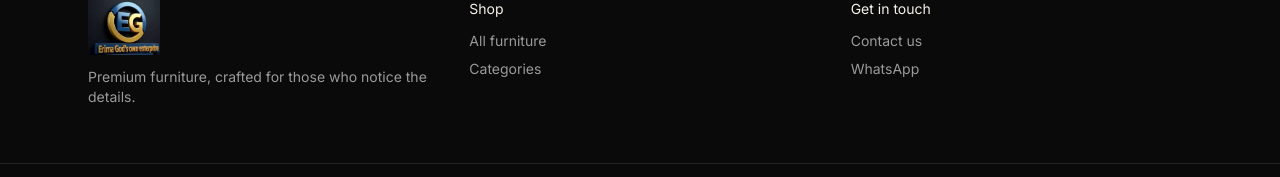
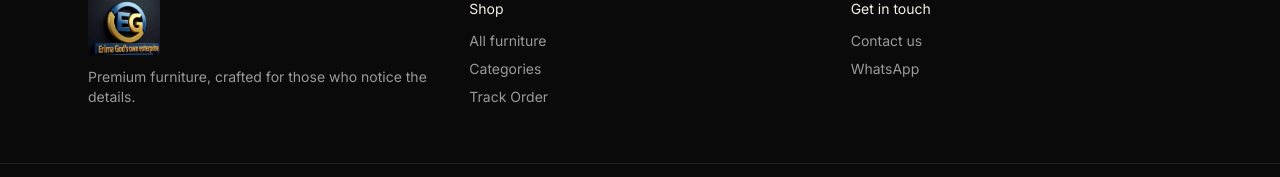
Before and after one commit to erimabadoo2020-wq/erima-gods-own-enterprise, a Next.js app in the folder chair-store/: page / in a window 1280 px wide. Shown: the part 1501-1678 px from the top of the page. Built offline with nearby package versions, Linux system fonts and the light colour scheme; no server answers; the database is empty; a web font is replaced by a local one.

Commit message:
Update Footer.tsx

```diff
--- a/chair-store/app/components/Footer.tsx
+++ b/chair-store/app/components/Footer.tsx
@@ -19,6 +19,7 @@ export default function Footer() {
           <ul className="space-y-2">
             <li><a href="/shop" className="hover:text-[var(--gold)]">All furniture</a></li>
             <li><a href="/shop" className="hover:text-[var(--gold)]">Categories</a></li>
+            <li><a href="/track-order" className="hover:text-[var(--gold)]">Track Order</a></li>
           </ul>
         </div>
         <div>
```
